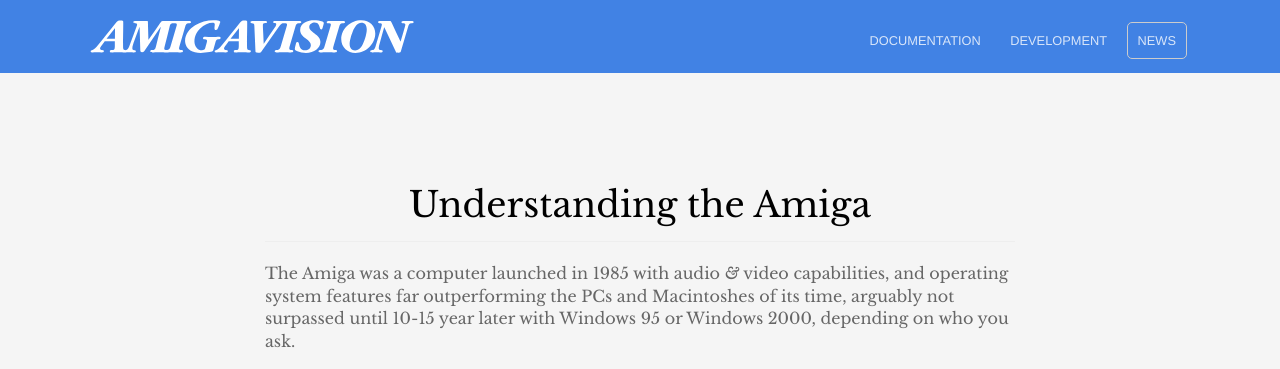
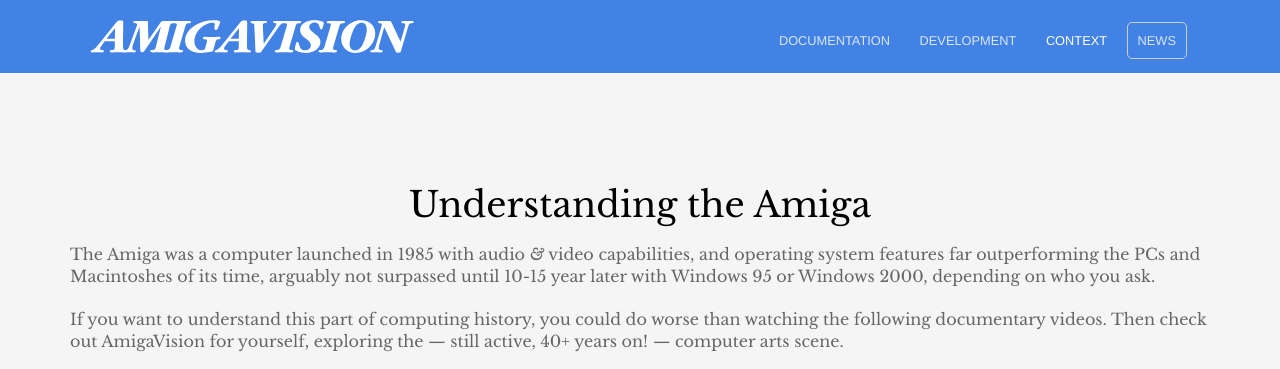
Before and after one commit to amigavision/amigavision.github.io, a Jekyll site: the page built from context.md, in a window 1280 px wide and 900 px high, cut to the strip 0-369 px from the top of the window. Built offline with Jekyll 4.4.1, drawn with Linux system fonts in a browser that asks for light colours.

Commit message:
Add context page

```diff
--- a/_data/navigation.yml
+++ b/_data/navigation.yml
@@ -6,6 +6,10 @@
   link: https://github.com/amigavision/AmigaVision
   new_window: true
   highlight: false
+- name: Context
+  link: /context
+  new_window: false
+  highlight: false
 - name: News
   link: /news/
   new_window: false
```
Also changed, not shown: context.md (renamed from videos.md).
